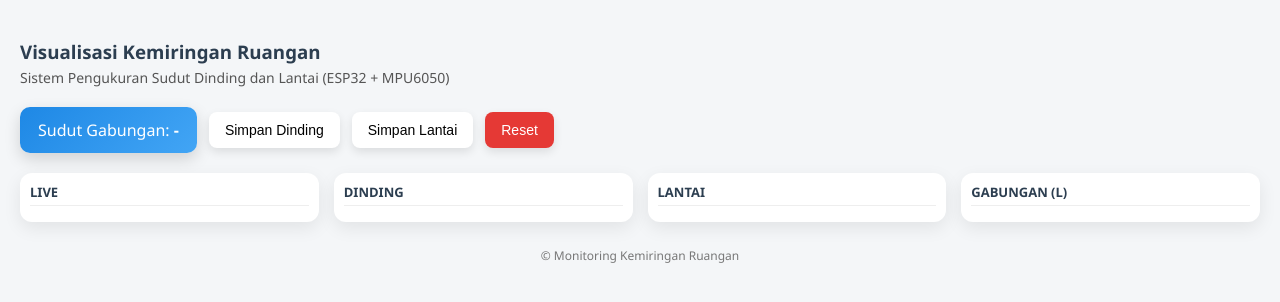
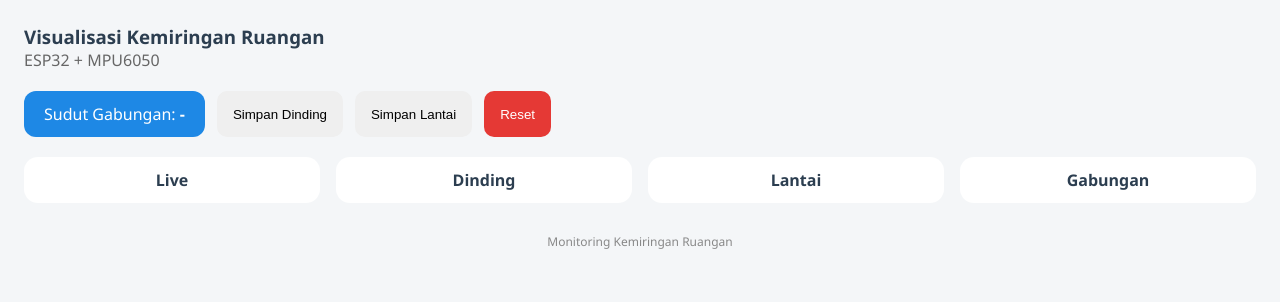
Before and after one commit to fabianfaiz/data, a plain HTML site: page index.html in a window 1280 px wide. Drawn offline with nearby package versions, Linux system fonts and the light colour scheme.

Commit message:
Update index.html

```diff
--- a/index.html
+++ b/index.html
@@ -7,79 +7,49 @@
 
 <style>
 body{
-  font-family:"Segoe UI",Roboto,Arial,sans-serif;
+  font-family:Segoe UI,Arial,sans-serif;
   background:#f4f6f8;
   margin:0;
-  padding:20px;
+  padding:24px;
   color:#2c3e50;
 }
-h3{margin-bottom:4px;font-weight:600}
-.subtitle{margin-bottom:20px;color:#555;font-size:14px}
-
-.top-bar{
-  display:flex;
-  flex-wrap:wrap;
-  gap:12px;
-  align-items:center;
-  margin-bottom:20px;
+h3{margin:0}
+.subtitle{color:#666;margin-bottom:20px}
+.top-bar{display:flex;gap:12px;flex-wrap:wrap;margin-bottom:20px}
+.angle-box{
+  background:#1e88e5;
+  color:#fff;
+  padding:12px 20px;
+  border-radius:12px;
 }
-.angle-box{
-  background:linear-gradient(135deg,#1e88e5,#42a5f5);
-  color:#fff;
-  padding:12px 18px;
+button{
+  padding:10px 16px;
+  border:none;
   border-radius:10px;
-  font-size:16px;
-  box-shadow:0 6px 16px rgba(0,0,0,.15);
+  cursor:pointer;
 }
-
-button{
-  border:none;
-  padding:10px 16px;
-  border-radius:8px;
-  cursor:pointer;
-  font-size:14px;
-  font-weight:500;
-  background:#fff;
-  box-shadow:0 4px 10px rgba(0,0,0,.1);
-  transition:.2s;
-}
-button:hover{
-  transform:translateY(-2px);
-  box-shadow:0 6px 14px rgba(0,0,0,.15);
-}
-.btn-reset{
-  background:#e53935;
-  color:#fff;
-}
-
+.btn-reset{background:#e53935;color:#fff}
 .grid{
   display:grid;
-  grid-template-columns:repeat(4,1fr);
-  gap:15px;
+  grid-template-columns:repeat(auto-fit,minmax(230px,1fr));
+  gap:16px;
 }
 .box{
   background:#fff;
-  border-radius:12px;
-  padding:10px;
-  box-shadow:0 6px 18px rgba(0,0,0,.08);
-}
-.box-title{
-  font-size:13px;
-  font-weight:600;
-  margin-bottom:6px;
-  text-transform:uppercase;
-  border-bottom:1px solid #eee;
-  padding-bottom:4px;
+  border-radius:14px;
+  padding:12px;
+  text-align:center;
 }
 canvas{
-  background:#fafafa;
-  border-radius:8px;
+  width:100%!important;
+  max-width:220px;
+  aspect-ratio:1/1;
 }
 footer{
-  margin-top:25px;
+  margin-top:30px;
+  text-align:center;
   font-size:12px;
-  color:#777;
-  text-align:center;
+  color:#888;
 }
 </style>
 </head>
@@ -87,9 +57,7 @@ footer{
 <body>
 
 <h3>Visualisasi Kemiringan Ruangan</h3>
-<div class="subtitle">
-Sistem Pengukuran Sudut Dinding dan Lantai (ESP32 + MPU6050)
-</div>
+<div class="subtitle">ESP32 + MPU6050</div>
 
 <div class="top-bar">
   <div class="angle-box">
@@ -101,23 +69,24 @@ Sistem Pengukuran Sudut Dinding dan Lantai (ESP32 + MPU6050)
 </div>
 
 <div class="grid">
-  <div class="box"><div class="box-title">Live</div><div id="live"></div></div>
-  <div class="box"><div class="box-title">Dinding</div><div id="wall"></div></div>
-  <div class="box"><div class="box-title">Lantai</div><div id="floor"></div></div>
-  <div class="box"><div class="box-title">Gabungan (L)</div><div id="combine"></div></div>
+  <div class="box"><b>Live</b><div id="live"></div></div>
+  <div class="box"><b>Dinding</b><div id="wall"></div></div>
+  <div class="box"><b>Lantai</b><div id="floor"></div></div>
+  <div class="box"><b>Gabungan</b><div id="combine"></div></div>
 </div>
 
-<footer>© Monitoring Kemiringan Ruangan</footer>
+<footer>Monitoring Kemiringan Ruangan</footer>
 
 <script>
-/* ================= CONFIG ================= */
+/* ===== CONFIG ===== */
 const ESP32 = "http://192.168.1.6";
+const FETCH_DELAY = 200; // ms
 
-/* ================= STATE ================= */
 let savedWall = null;
 let savedFloor = null;
+let lastFetch = 0;
 
-/* ================= VIEW ================= */
+/* ===== THREE SETUP ===== */
 function createView(id){
   const scene = new THREE.Scene();
   const camera = new THREE.PerspectiveCamera(70,1,0.1,100);
@@ -134,33 +103,29 @@ const wallView  = createView("wall");
 const floorView = createView("floor");
 const combView  = createView("combine");
 
-/* ================= OBJECT ================= */
-function createPlane(w,h){
+function plane(w,h){
   return new THREE.Mesh(
     new THREE.BoxGeometry(w,h,0.1),
     new THREE.MeshNormalMaterial()
   );
 }
 
-/* ================= LIVE ================= */
-const livePlane = createPlane(2,0.3);
+const livePlane = plane(2,0.3);
 liveView.scene.add(livePlane);
 
-/* ================= ROTATION ================= */
+/* ===== ROTATION ===== */
 function applyRotation(obj,d){
-  obj.rotation.x = Math.atan2(d.ax,Math.sqrt(d.ay*d.ay+d.az*d.az));
-  obj.rotation.z = Math.atan2(d.ay,Math.sqrt(d.ax*d.ax+d.az*d.az));
+  obj.rotation.x = Math.atan2(d.ax, Math.sqrt(d.ay*d.ay+d.az*d.az));
+  obj.rotation.z = Math.atan2(d.ay, Math.sqrt(d.ax*d.ax+d.az*d.az));
 }
 
-/* ================= ANGLE UTILS ================= */
 function getAngles(d){
-  return{
-    pitch:Math.atan2(d.ax,Math.sqrt(d.ay*d.ay+d.az*d.az)),
-    roll :Math.atan2(d.ay,Math.sqrt(d.ax*d.ax+d.az*d.az))
+  return {
+    pitch: Math.atan2(d.ax, Math.sqrt(d.ay*d.ay+d.az*d.az)),
+    roll : Math.atan2(d.ay, Math.sqrt(d.ax*d.ax+d.az*d.az))
   };
 }
 
-// normal bidang
 function normalWall(a){
   return {x:Math.sin(a.roll), y:0, z:Math.cos(a.roll)};
 }
@@ -168,19 +133,19 @@ function normalFloor(a){
   return {x:0, y:Math.sin(a.pitch), z:Math.cos(a.pitch)};
 }
 
-function angleBetweenNormals(n1,n2){
-  const dot = n1.x*n2.x + n1.y*n2.y + n1.z*n2.z;
-  const m1 = Math.sqrt(n1.x**2+n1.y**2+n1.z**2);
-  const m2 = Math.sqrt(n2.x**2+n2.y**2+n2.z**2);
+function angleBetween(n1,n2){
+  const dot=n1.x*n2.x+n1.y*n2.y+n1.z*n2.z;
+  const m1=Math.hypot(n1.x,n1.y,n1.z);
+  const m2=Math.hypot(n2.x,n2.y,n2.z);
   return Math.acos(dot/(m1*m2))*180/Math.PI;
 }
 
-/* ================= SAVE ================= */
+/* ===== SAVE ===== */
 function saveWall(){
   fetch(`${ESP32}/data`).then(r=>r.json()).then(d=>{
     savedWall=d;
     wallView.scene.clear();
-    const w=createPlane(2,2);
+    const w=plane(2,2);
     applyRotation(w,d);
     wallView.scene.add(w);
     updateCombine();
@@ -191,7 +156,7 @@ function saveFloor(){
   fetch(`${ESP32}/data`).then(r=>r.json()).then(d=>{
     savedFloor=d;
     floorView.scene.clear();
-    const f=createPlane(2,2);
+    const f=plane(2,2);
     applyRotation(f,d);
     f.rotation.x+=Math.PI/2;
     floorView.scene.add(f);
@@ -199,58 +164,48 @@ function saveFloor(){
   });
 }
 
-/* ================= COMBINE ================= */
+/* ===== COMBINE ===== */
 function updateCombine(){
   if(!savedWall||!savedFloor)return;
-
   combView.scene.clear();
-
-  const w=createPlane(2,2);
-  applyRotation(w,savedWall);
-  w.position.x=-1;
-
-  const f=createPlane(2,2);
-  applyRotation(f,savedFloor);
-  f.rotation.x+=Math.PI/2;
-  f.position.y=-1;
-
-  combView.scene.add(w);
-  combView.scene.add(f);
 
   const aw=getAngles(savedWall);
   const af=getAngles(savedFloor);
 
-  const angle=angleBetweenNormals(
+  const angle=angleBetween(
     normalWall(aw),
     normalFloor(af)
   );
 
-  document.getElementById("angle").innerText =
-    angle.toFixed(2)+"°";
+  document.getElementById("angle").innerText=angle.toFixed(2)+"°";
 }
 
-/* ================= RESET ================= */
+/* ===== RESET ===== */
 function resetAll(){
-  savedWall=null;
-  savedFloor=null;
+  savedWall=savedFloor=null;
   wallView.scene.clear();
   floorView.scene.clear();
   combView.scene.clear();
   document.getElementById("angle").innerText="-";
 }
 
-/* ================= LOOP ================= */
-function animate(){
-  fetch(`${ESP32}/data`)
-    .then(r=>r.json())
-    .then(d=>applyRotation(livePlane,d));
+/* ===== LOOP WITH DELAY ===== */
+function animate(time){
+  if(time-lastFetch>FETCH_DELAY){
+    lastFetch=time;
+    fetch(`${ESP32}/data`)
+      .then(r=>r.json())
+      .then(d=>applyRotation(livePlane,d))
+      .catch(()=>{});
+  }
 
   [liveView,wallView,floorView,combView].forEach(v=>{
     v.renderer.render(v.scene,v.camera);
   });
+
   requestAnimationFrame(animate);
 }
-animate();
+animate(0);
 </script>
 
 </body>
```
